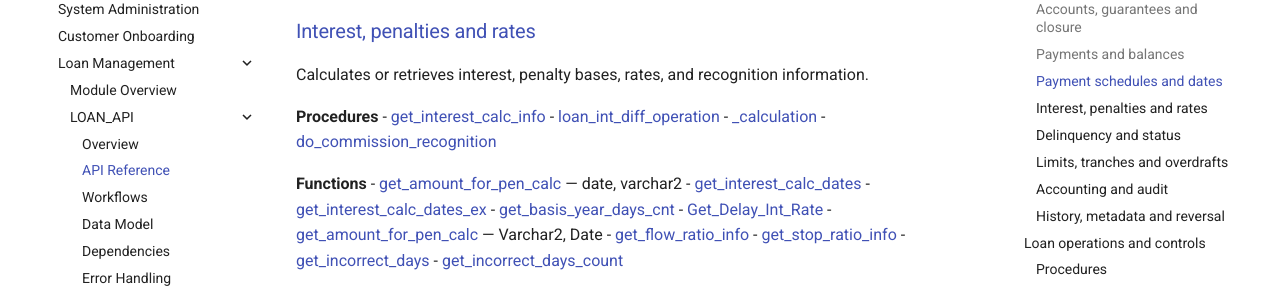
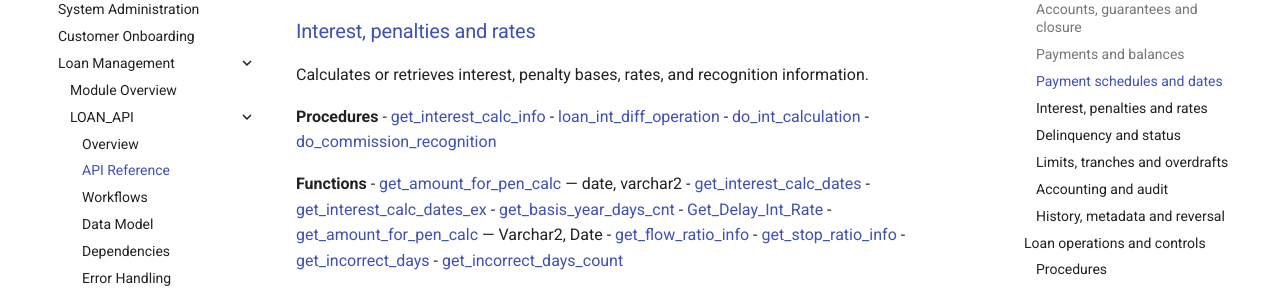
Before and after one commit to SadayCb/gni-documentation-poc10.0, an MkDocs documentation site: the page built from docs/api.md, in a window 1280 px wide and 900 px high, scrolled down 1130 px. Shown: the part 153-441 px from the top of the window. Built offline with MkDocs 1.6.1 and Material for MkDocs 9.7.7, drawn with Linux system fonts in a browser that asks for light colours.

```diff
--- a/docs/api.md
+++ b/docs/api.md
@@ -92,7 +92,7 @@ Calculates or retrieves interest, penalty bases, rates, and recognition informat
 **Procedures**
 - [get_interest_calc_info](#get-interest-calc-info)
 - [loan_int_diff_operation](#loan-int-diff-operation)
-- [_calculation](#do-int-calculation)
+- [do_int_calculation](#do-int-calculation)
 - [do_commission_recognition](#do-commission-recognition)
 
 **Functions**
```
